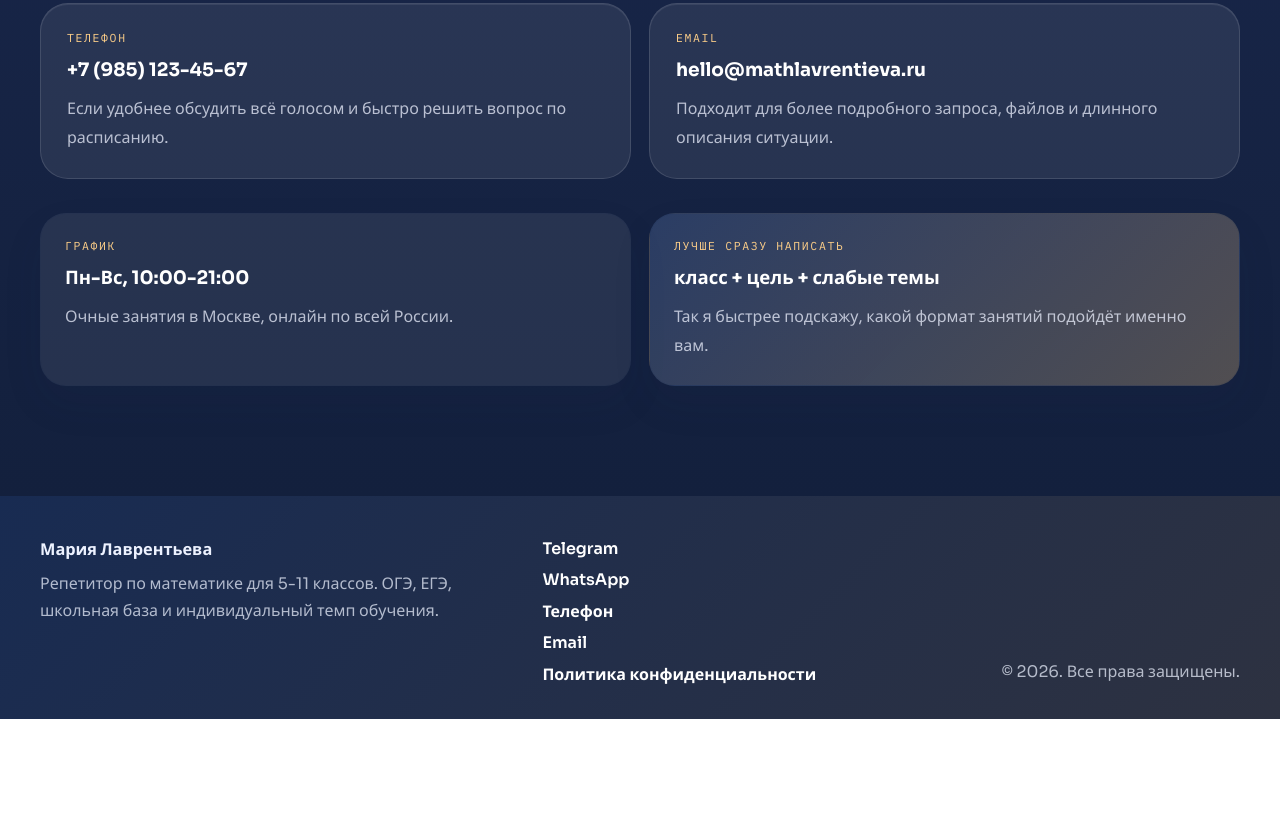
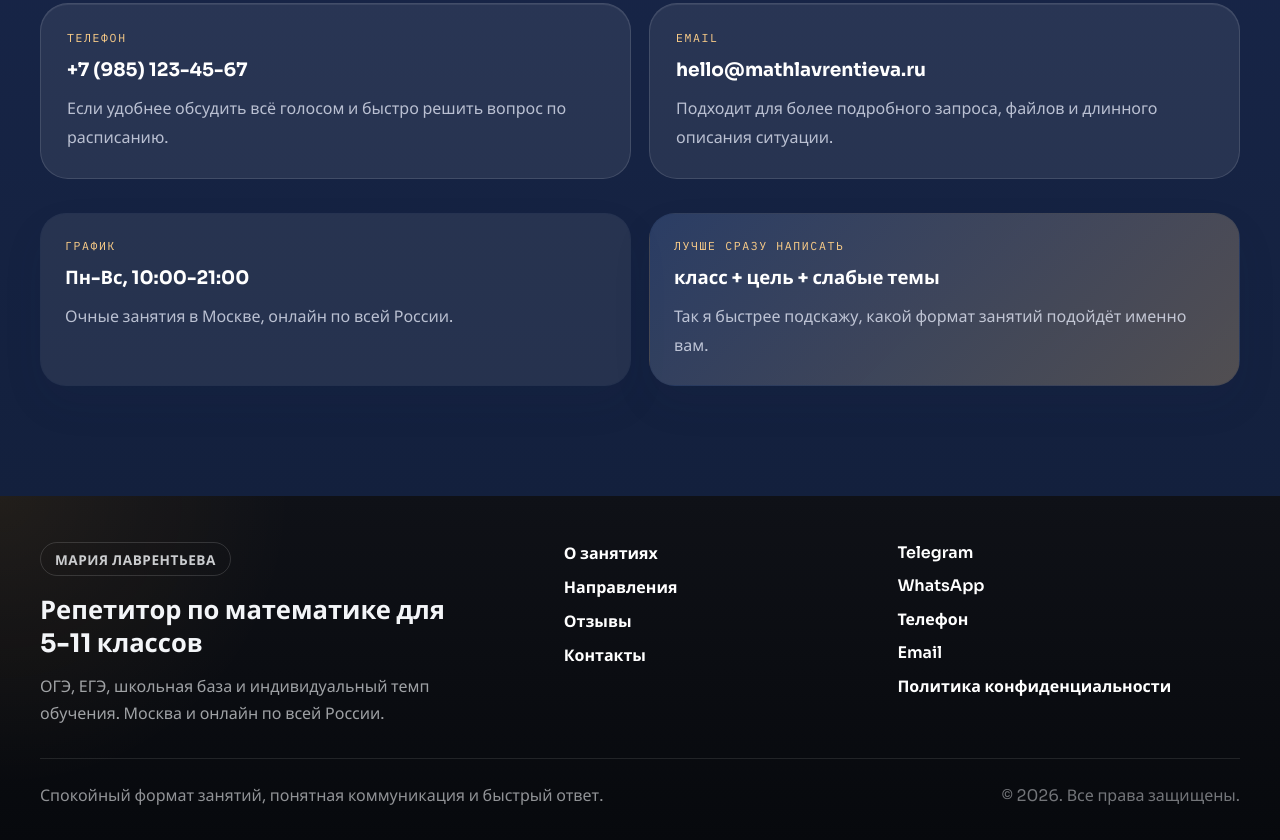
Before and after one commit to sudo-ascend/avito_example_002, a plain HTML site: page index.html in a window 1280 px wide. Shown: the part 8285-9125 px from the top of the page. Before the commit the page ends 9004 px from the top, so only its background shows below. Drawn offline with Linux system fonts and the light colour scheme.

Commit message:
01 commit

```diff
--- a/assets/css/styles.css
+++ b/assets/css/styles.css
@@ -1073,62 +1073,80 @@ svg {
 }
 
 .site-footer {
-  position: relative;
-  isolation: isolate;
-  padding: 0;
-  color: #edf2ff;
-}
-
-.site-footer::before {
-  content: "";
-  position: absolute;
-  inset: 0;
-  left: 50%;
-  width: 100vw;
-  transform: translateX(-50%);
+  padding: 46px 0 32px;
   background:
-    linear-gradient(135deg, rgba(34, 80, 163, 0.18), rgba(255, 184, 77, 0.1)),
-    rgba(18, 31, 61, 0.98);
-  z-index: -1;
+    radial-gradient(circle at top left, rgba(255, 184, 77, 0.08), transparent 22%),
+    linear-gradient(180deg, #0f1117 0%, #07090d 100%);
+  color: #f3f5f8;
 }
 
 .site-footer__inner {
   display: grid;
-  grid-template-columns: 1.1fr 1fr auto;
-  gap: 24px;
+  grid-template-columns: minmax(0, 1.25fr) minmax(180px, 0.75fr) minmax(220px, 0.9fr);
+  gap: 30px 48px;
   align-items: start;
-  padding: 42px 0 34px;
-  border-radius: 0 !important;
-  background: transparent !important;
+  padding: 0;
+  border-radius: 0;
+  background: transparent;
   color: inherit;
-  box-shadow: none !important;
+  box-shadow: none;
 }
 
-.site-footer__inner strong {
-  display: block;
-  margin-bottom: 10px;
-  font-size: 1.02rem;
+.site-footer__intro {
+  max-width: 420px;
 }
 
-.site-footer__inner p {
-  margin: 0;
-  color: rgba(237, 242, 255, 0.72);
-  line-height: 1.7;
+.site-footer__eyebrow {
+  display: inline-flex;
+  align-items: center;
+  min-height: 34px;
+  padding: 0 14px;
+  border: 1px solid rgba(255, 255, 255, 0.14);
+  border-radius: 999px;
+  color: rgba(243, 245, 248, 0.82);
+  font-size: 0.85rem;
+  font-weight: 700;
+  letter-spacing: 0.04em;
+  text-transform: uppercase;
 }
 
-.site-footer__links {
+.site-footer__lead,
+.site-footer__text,
+.site-footer__copy,
+.site-footer__caption {
+  margin: 0;
+}
+
+.site-footer__lead {
+  margin-top: 18px;
+  font-size: clamp(1.2rem, 2vw, 1.6rem);
+  font-weight: 700;
+  line-height: 1.3;
+}
+
+.site-footer__text {
+  margin-top: 12px;
+  color: rgba(243, 245, 248, 0.64);
+  line-height: 1.72;
+}
+
+.site-footer__nav,
+.site-footer__contacts {
   display: grid;
-  gap: 10px;
+  gap: 12px;
   justify-items: start;
 }
 
-.site-footer__links a,
+.site-footer__nav a,
+.site-footer__contacts a,
 .footer-link {
   color: #fff;
   font-weight: 600;
+  transition: color 0.25s ease, opacity 0.25s ease;
 }
 
-.site-footer__links a:hover,
+.site-footer__nav a:hover,
+.site-footer__contacts a:hover,
 .footer-link:hover {
   color: #ffd089;
 }
@@ -1137,12 +1155,26 @@ svg {
   padding: 0;
   border: 0;
   background: transparent;
+  text-align: left;
+}
+
+.site-footer__bottom {
+  grid-column: 1 / -1;
+  display: flex;
+  align-items: center;
+  justify-content: space-between;
+  gap: 18px;
+  padding-top: 24px;
+  border-top: 1px solid rgba(255, 255, 255, 0.1);
+}
+
+.site-footer__caption {
+  color: rgba(243, 245, 248, 0.58);
+  line-height: 1.6;
 }
 
 .site-footer__copy {
-  align-self: end;
-  justify-self: end;
-  color: rgba(237, 242, 255, 0.56);
+  color: rgba(243, 245, 248, 0.46);
   white-space: nowrap;
 }
 
@@ -1413,3 +1445,37 @@ svg {
     transform: none;
   }
 }
+
+/* Footer rebuild */
+@media (max-width: 1080px) {
+  .site-footer__inner {
+    grid-template-columns: repeat(2, minmax(0, 1fr));
+  }
+
+  .site-footer__intro,
+  .site-footer__bottom {
+    grid-column: 1 / -1;
+  }
+}
+
+@media (max-width: 767px) {
+  .site-footer {
+    padding: 38px 0 28px;
+  }
+
+  .site-footer__inner {
+    grid-template-columns: 1fr;
+    gap: 24px;
+  }
+
+  .site-footer__intro,
+  .site-footer__bottom {
+    grid-column: auto;
+  }
+
+  .site-footer__bottom {
+    flex-direction: column;
+    align-items: flex-start;
+  }
+}
+/* End footer rebuild */
--- a/index.html
+++ b/index.html
@@ -613,15 +613,25 @@
         </div>
       </section>
     </main>
-
     <footer class="site-footer">
       <div class="container site-footer__inner">
-        <div>
-          <strong>Мария Лаврентьева</strong>
-          <p>Репетитор по математике для 5-11 классов. ОГЭ, ЕГЭ, школьная база и индивидуальный темп обучения.</p>
+        <div class="site-footer__intro">
+          <span class="site-footer__eyebrow">Мария Лаврентьева</span>
+          <p class="site-footer__lead">Репетитор по математике для 5-11 классов</p>
+          <p class="site-footer__text">
+            ОГЭ, ЕГЭ, школьная база и индивидуальный темп обучения. Москва и онлайн
+            по всей России.
+          </p>
         </div>
 
-        <div class="site-footer__links">
+        <nav class="site-footer__nav" aria-label="Навигация в подвале">
+          <a href="#about">О занятиях</a>
+          <a href="#programs">Направления</a>
+          <a href="#reviews">Отзывы</a>
+          <a href="#contacts">Контакты</a>
+        </nav>
+
+        <div class="site-footer__contacts">
           <a href="https://t.me/mathlavrentieva" target="_blank" rel="noopener noreferrer">
             Telegram
           </a>
@@ -635,7 +645,10 @@
           </button>
         </div>
 
-        <p class="site-footer__copy">© 2026. Все права защищены.</p>
+        <div class="site-footer__bottom">
+          <p class="site-footer__caption">Спокойный формат занятий, понятная коммуникация и быстрый ответ.</p>
+          <p class="site-footer__copy">© 2026. Все права защищены.</p>
+        </div>
       </div>
     </footer>
 
```
